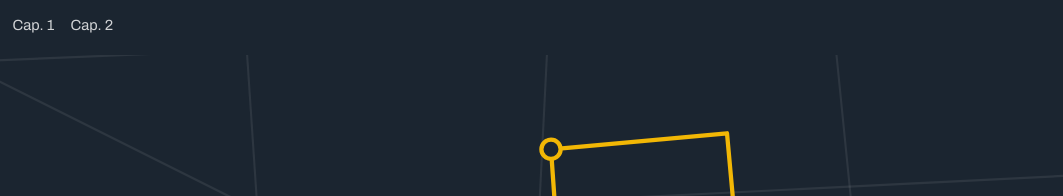
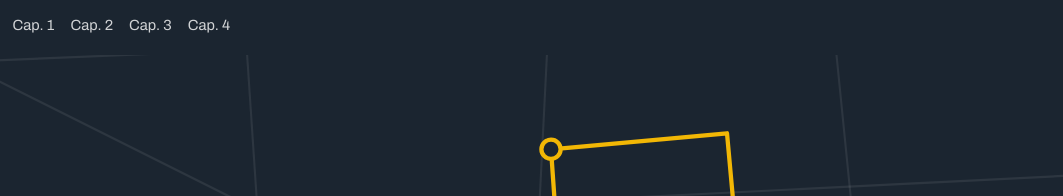
Before and after one commit to edubadu2026/ligeira-sul, a plain HTML site: page index.html in a window 1280 px wide. Shown: the top 196 px of the page, 217-1280 px from the left. Drawn offline with Linux system fonts and the light colour scheme.

Commit message:
Libera os capítulos 3 e 4
Co-Authored-By: Claude Opus 5.5 <noreply@anthropic.com>
Claude-Session: https://claude.ai/code/session_015bVSMCiU4tSDNdguBWGHZQ

```diff
--- a/index.html
+++ b/index.html
@@ -1336,8 +1336,8 @@ function renderAula2(){ renderGroups2(); renderDilema(); }
 const LIBERACAO = {
   1: "2026-11-09",
   2: "2026-11-24",
-  3: null,
-  4: null,
+  3: "2026-11-27",
+  4: "2026-11-27",
   5: null
 };
 function capLiberado(n){
```
